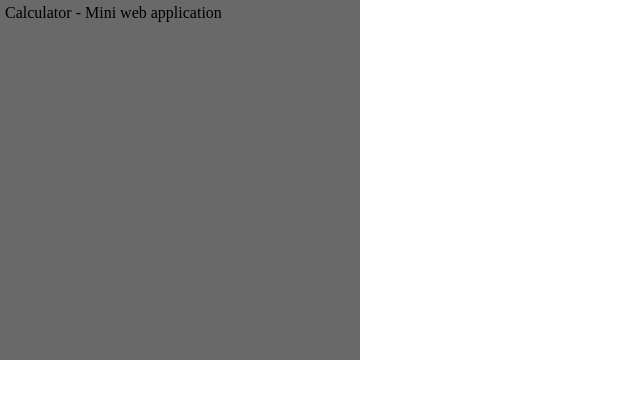
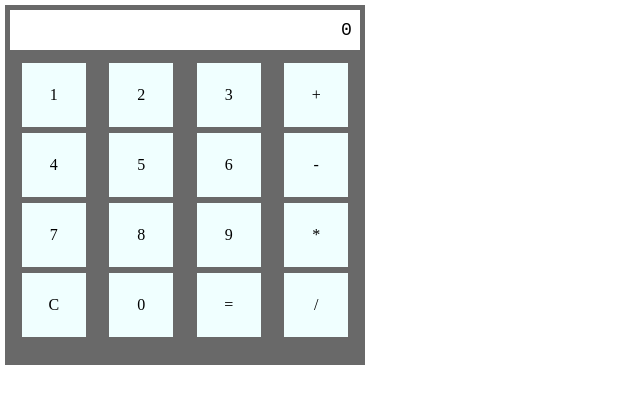
Before and after one commit to rhxelj/Calculator---Mini-web-application, a plain HTML site: page index.html in a window 1280 px wide. Shown: the whole page, without its empty margins (0-640 px from the left). Drawn offline with Linux system fonts and the light colour scheme.

Commit message:
draw buttons

```diff
--- a/index.html
+++ b/index.html
@@ -4,13 +4,15 @@
     <meta charset="UTF-8">
     <meta name="viewport" content="width=device-width, initial-scale=1.0">
     <title>Calculator - Mini web application</title>
+    <link rel="stylesheet" href="reset.css">
     <link rel="stylesheet" href="style.css">
-    <script src="script.js"></script>
+    <!-- <script src="script.js"></script> -->
 
 </head>
 <body>
     <div class="App">
-        <h1>Calculator - Mini web application</h1>
     </div>
+    <script src="script.js"></script>
+
 </body>
 </html>
--- /dev/null
+++ b/reset.css
@@ -0,0 +1,129 @@
+/* http://meyerweb.com/eric/tools/css/reset/
+   v2.0 | 20110126
+   License: none (public domain)
+*/
+
+html,
+body,
+div,
+span,
+applet,
+object,
+iframe,
+h1,
+h2,
+h3,
+h4,
+h5,
+h6,
+p,
+blockquote,
+pre,
+a,
+abbr,
+acronym,
+address,
+big,
+cite,
+code,
+del,
+dfn,
+em,
+img,
+ins,
+kbd,
+q,
+s,
+samp,
+small,
+strike,
+strong,
+sub,
+sup,
+tt,
+var,
+b,
+u,
+i,
+center,
+dl,
+dt,
+dd,
+ol,
+ul,
+li,
+fieldset,
+form,
+label,
+legend,
+table,
+caption,
+tbody,
+tfoot,
+thead,
+tr,
+th,
+td,
+article,
+aside,
+canvas,
+details,
+embed,
+figure,
+figcaption,
+footer,
+header,
+hgroup,
+menu,
+nav,
+output,
+ruby,
+section,
+summary,
+time,
+mark,
+audio,
+video {
+  margin: 0;
+  padding: 0;
+  border: 0;
+  font-size: 100%;
+  font: inherit;
+  vertical-align: baseline;
+}
+/* HTML5 display-role reset for older browsers */
+article,
+aside,
+details,
+figcaption,
+figure,
+footer,
+header,
+hgroup,
+menu,
+nav,
+section {
+  display: block;
+}
+body {
+  line-height: 1;
+}
+ol,
+ul {
+  list-style: none;
+}
+blockquote,
+q {
+  quotes: none;
+}
+blockquote:before,
+blockquote:after,
+q:before,
+q:after {
+  content: "";
+  content: none;
+}
+table {
+  border-collapse: collapse;
+  border-spacing: 0;
+}
--- a/script.js
+++ b/script.js
@@ -1 +1,40 @@
-console.log("Testing if my Script is working");
+const app = document.querySelector(".App");
+const calcKeys = [
+  ["1", "2", "3", "+"],
+  ["4", "5", "6", "-"],
+  ["7", "8", "9", "*"],
+  ["C", "0", "=", "/"],
+];
+const opertors = ["+", "-", "*", "/"];
+let outPut;
+let keys;
+let btn;
+
+document.addEventListener("DOMContentLoaded", function () {
+  outPut = document.createElement("div");
+  outPut.innerHTML = "0";
+  outPut.classList.add("OutPut");
+  app.appendChild(outPut);
+  console.log(outPut);
+
+  // Build the buttons or calcKeys..
+  // keys = document.createElement("div");
+  // keys.classList.add("Keys");
+  // app.appendChild(keys);
+
+  for (let i = 0; i < calcKeys.length; i++) {
+    let div = document.createElement("div");
+    div.classList.add("Row");
+    calcKeys[i].map((item, index) => {
+      btn = document.createElement("div");
+      btn.innerHTML = item;
+      btn.classList.add("Btn"); //this has to change
+      btn.addEventListener("click", btnHit);
+      div.appendChild(btn);
+    });
+    app.appendChild(div);
+  }
+  function btnHit() {
+    console.log("You Clicked a button!!!");
+  }
+});
--- a/style.css
+++ b/style.css
@@ -1,141 +1,12 @@
-/* http://meyerweb.com/eric/tools/css/reset/
-   v2.0 | 20110126
-   License: none (public domain)
-*/
-
-html,
-body,
-div,
-span,
-applet,
-object,
-iframe,
-h1,
-h2,
-h3,
-h4,
-h5,
-h6,
-p,
-blockquote,
-pre,
-a,
-abbr,
-acronym,
-address,
-big,
-cite,
-code,
-del,
-dfn,
-em,
-img,
-ins,
-kbd,
-q,
-s,
-samp,
-small,
-strike,
-strong,
-sub,
-sup,
-tt,
-var,
-b,
-u,
-i,
-center,
-dl,
-dt,
-dd,
-ol,
-ul,
-li,
-fieldset,
-form,
-label,
-legend,
-table,
-caption,
-tbody,
-tfoot,
-thead,
-tr,
-th,
-td,
-article,
-aside,
-canvas,
-details,
-embed,
-figure,
-figcaption,
-footer,
-header,
-hgroup,
-menu,
-nav,
-output,
-ruby,
-section,
-summary,
-time,
-mark,
-audio,
-video {
-  margin: 0;
-  padding: 0;
-  border: 0;
-  font-size: 100%;
-  font: inherit;
-  vertical-align: baseline;
-}
-/* HTML5 display-role reset for older browsers */
-article,
-aside,
-details,
-figcaption,
-figure,
-footer,
-header,
-hgroup,
-menu,
-nav,
-section {
-  display: block;
-}
-body {
-  line-height: 1;
-}
-ol,
-ul {
-  list-style: none;
-}
-blockquote,
-q {
-  quotes: none;
-}
-blockquote:before,
-blockquote:after,
-q:before,
-q:after {
-  content: "";
-  content: none;
-}
-table {
-  border-collapse: collapse;
-  border-spacing: 0;
-}
-
 /* This is my App CSS */
 .App {
   background-color: dimgrey;
   width: 350px;
   height: 350px;
   padding: 5px;
+  margin: 5px;
 }
-.output {
+.OutPut {
   line-height: 40px;
   background-color: white;
   color: black;
@@ -147,7 +18,7 @@ table {
   padding: 0 8px;
 }
 
-.btn {
+.Btn {
   width: 50px;
   height: 50px;
   padding: 7px;
@@ -157,4 +28,17 @@ table {
   cursor: pointer;
   vertical-align: middle;
   line-height: 50px;
+  display: inline-block;
 }
+.Keys {
+  display: flex;
+  flex-wrap: wrap;
+  justify-content: space-around;
+  width: 350px;
+  height: 300px;
+}
+.Row {
+  display: flex;
+  justify-content: space-around;
+  width: 100%;
+}
```
